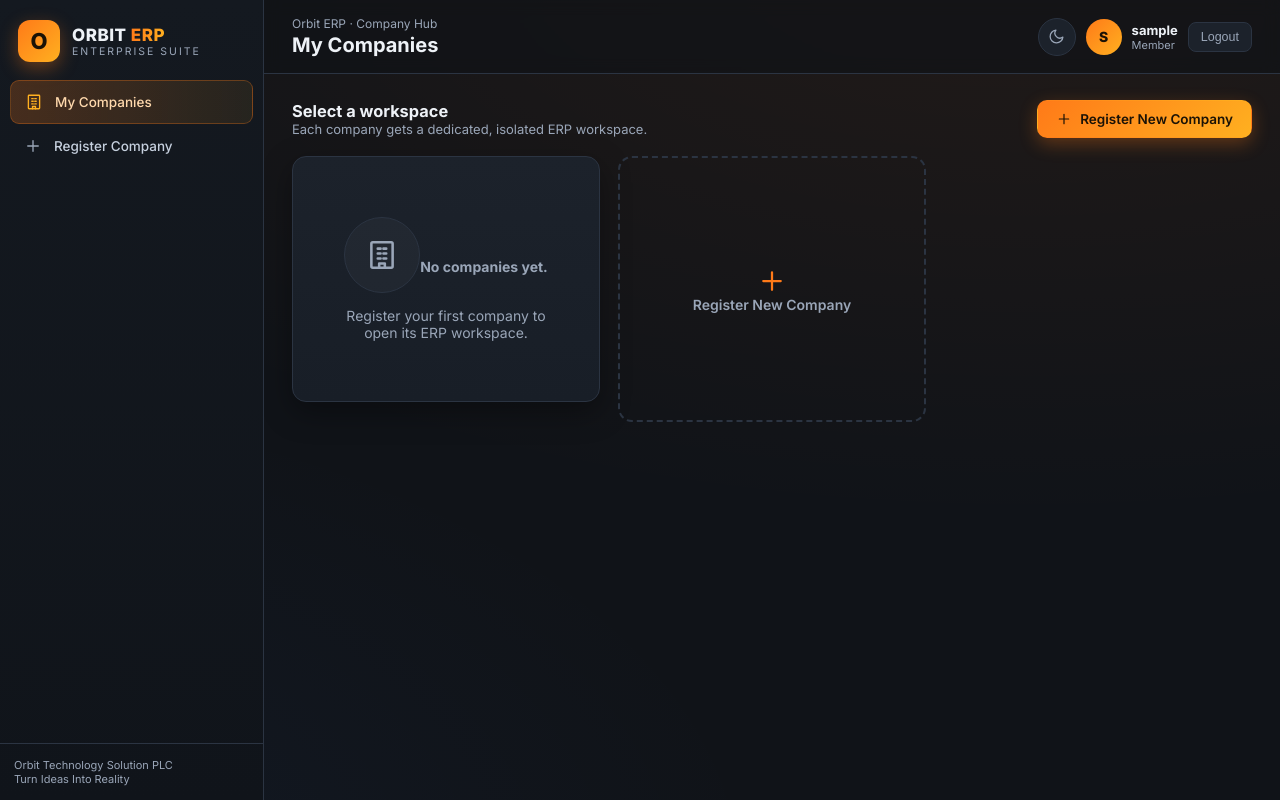
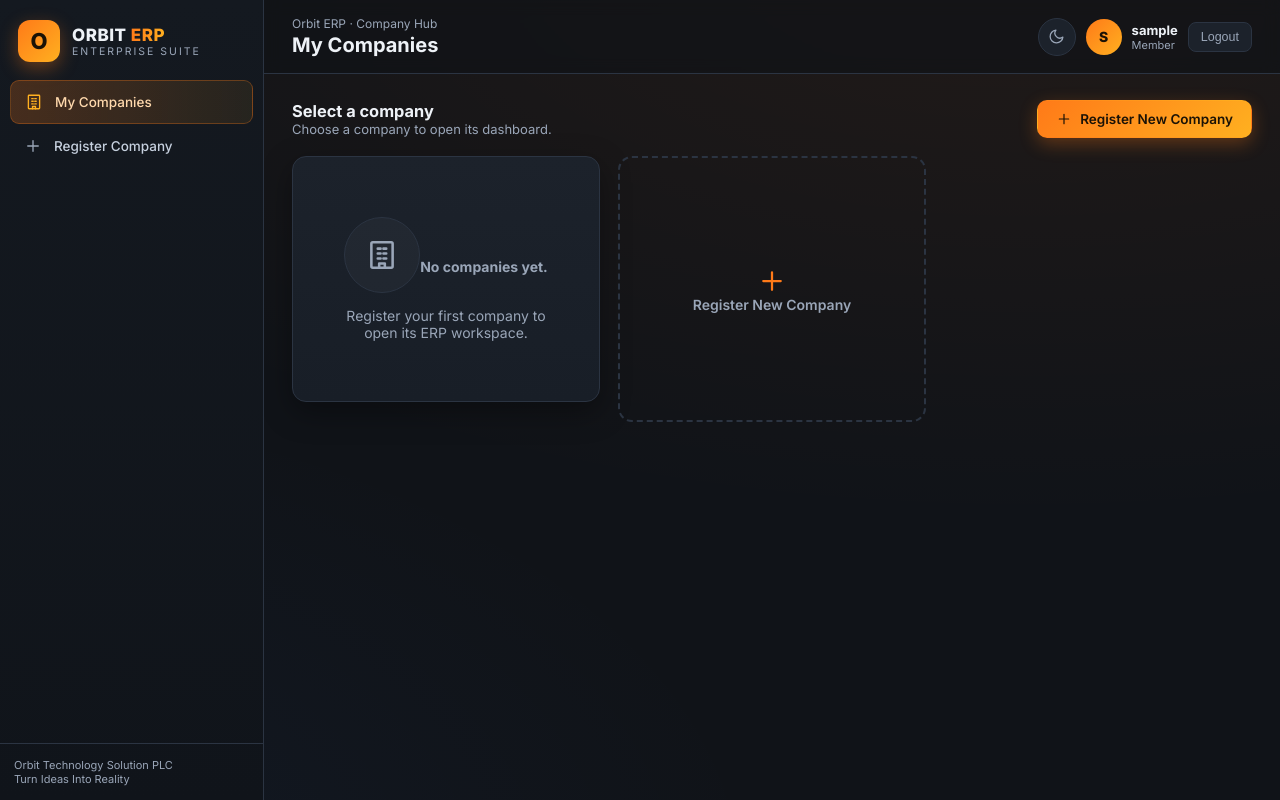
Before and after one commit to kyuti675rtdg/orbit-erp, a Django app: page / in a window 1280 px wide. Run offline with Django 5.2, Linux system fonts and the light colour scheme; the visitor is signed in with stand-in values (Sample User, id 1); data that the repository does not hold is empty.

```diff
--- a/templates/base.html
+++ b/templates/base.html
@@ -25,7 +25,7 @@ try { var __t = localStorage.getItem('orbit-theme'); if (__t === 'light' || __t
     {% if my_companies %}
     <div class="co-switch">
       <form method="get" action="" id="coform" style="margin:0">
-        <select onchange="const s=this.value; if(s) location.href='/c/'+s+'/'" aria-label="Switch company">
+        <select onchange="const s=this.value; if(s) location.href='/c/'+s+'/fleet/'" aria-label="Switch company">
           {% for mc in my_companies %}
           <option value="{{ mc.company.slug }}" {% if active_company and mc.company.id == active_company.id %}selected{% endif %}>{{ mc.company.name }}</option>
           {% endfor %}
--- a/templates/core/company_hub.html
+++ b/templates/core/company_hub.html
@@ -5,19 +5,19 @@
 {% block crumb %}Orbit ERP · Company Hub{% endblock %}
 {% block content %}
 <div class="toolbar">
-  <div><h3 style="margin:0">Select a workspace</h3><div class="sub" style="color:var(--muted);font-size:13px">Each company gets a dedicated, isolated ERP workspace.</div></div>
+  <div><h3 style="margin:0">Select a company</h3><div class="sub" style="color:var(--muted);font-size:13px">Choose a company to open its dashboard.</div></div>
   <a class="btn btn-primary" href="{% url 'company_create' %}">{% icon 'plus' 16 %} Register New Company</a>
 </div>
 <div class="co-grid">
   {% for mc in memberships %}
-  <a class="co-card" href="{% url 'workspace' company_slug=mc.company.slug %}">
+  <a class="co-card" href="{% url 'fleet_dashboard' company_slug=mc.company.slug %}">
     <h3>{{ mc.company.name }}</h3>
     <div class="meta">{{ mc.company.industry|default:"—" }} · {{ mc.company.city|default:mc.company.country }}</div>
     <div style="display:flex;gap:8px;align-items:center;margin-bottom:14px">
       <span class="badge b-orange">{{ mc.get_role_display }}</span>
       <span class="badge b-gray">{{ mc.company.get_plan_display }}</span>
     </div>
-    <span class="btn btn-ghost btn-sm">Open Workspace <span style="display:inline-flex;vertical-align:-3px">{% icon 'arrow' 14 %}</span></span>
+    <span class="btn btn-ghost btn-sm">Open Dashboard <span style="display:inline-flex;vertical-align:-3px">{% icon 'arrow' 14 %}</span></span>
   </a>
   {% empty %}
   <div class="card"><div class="empty"><div class="empty-ico">{% icon 'building' 34 %}</div><b>No companies yet.</b><br>Register your first company to open its ERP workspace.</div></div>
```
